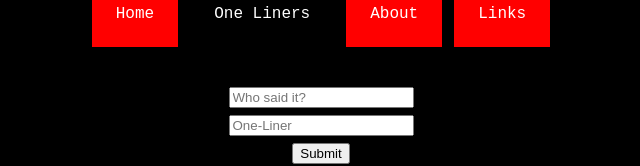
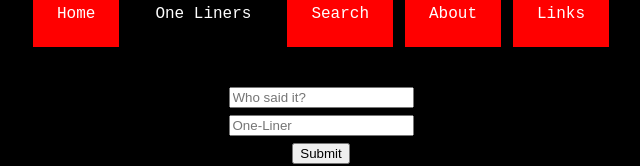
Before and after one commit to Veenie/figpics, a React (Create React App) app in the folder frontend/: page /posts in a window 1280 px wide. Shown: the top 166 px of the page, without its empty margins (319-959 px from the left). Built offline with nearby package versions, Linux system fonts and the light colour scheme; no server answers.

Commit message:
fully implement search

```diff
--- a/frontend/src/App.js
+++ b/frontend/src/App.js
@@ -9,6 +9,7 @@ import Home from './components/Home'
 import About from './components/About'
 import Navbar from './components/NavBar'
 import Links from './components/Links'
+import SearchBar from './components/Search'
 class App extends React.Component {
 
 
@@ -27,6 +28,7 @@ class App extends React.Component {
       <Route exact path="/" component={Home} />
       <Route exact path="/about" component={About} />
       <Route exact path="/posts" component={PostsContainer} />
+      <Route exact path="/search" component={SearchBar} />
       <Route exact path="/links" component={Links} />
     </div>
   );
--- a/frontend/src/components/NavBar.js
+++ b/frontend/src/components/NavBar.js
@@ -33,6 +33,14 @@ class Navbar extends React.Component {
             background: 'black'
           }}
         >One Liners</NavLink>
+                <NavLink
+          to="/search"
+          exact
+          style={link}
+          activeStyle={{
+            background: 'black'
+          }}
+        >Search</NavLink>
         <NavLink
           to="/about"
           exact
--- /dev/null
+++ b/frontend/src/components/Result.js
@@ -0,0 +1,12 @@
+import React from 'react'
+
+
+export default class Result extends React.Component {
+render() {
+    return(<div>
+        {/* {console.log(this.props.result)} */}
+        {this.props.result.map(r => <div><h3>{r}</h3></div>)}
+        </div>
+    )
+}
+}
--- /dev/null
+++ b/frontend/src/components/Search.js
@@ -0,0 +1,49 @@
+import React from 'react'
+import Result from './Result'
+import {connect} from 'react-redux'
+class SearchBar extends React.Component {
+
+// debugger
+    state = {searchterm: ''}
+
+    //local state set to empty string
+
+    doSearch = (e) => { this.setState({searchterm: e.target.value }) }
+
+    //sets the input to searchterm in state
+
+
+
+    // resultsOfSearch = (e) => {
+    //     let data = this.props.posts.map(post => post.text )
+    //     //console.log(data)
+
+    //     return data.filter(post => post.toLowerCase().includes(this.state.searchterm.toLowerCase() ) );
+
+    //     }
+
+
+        //first map to get just the text attribute seperated out
+        //then filter based on search term
+    render(){
+        let data = this.props.posts.map(post => post.text )
+        let result = data.filter(post => post.toLowerCase().includes(this.state.searchterm.toLowerCase() ) );
+        return (
+            <div><br/><br/>
+            <h3>Search Quotes</h3>
+            <input
+            type="text"
+            placeholder="Search"
+            value= {this.state.searchterm}
+            onChange= {this.doSearch}
+        /><br/><br/>
+        {/* { console.log(this.resultsOfSearch()) } */}
+        <Result result={result} />
+        <br/>
+        </div>
+
+        )
+    }
+}
+
+export default connect(state => ({posts: state.posts}))(SearchBar)
--- a/frontend/src/containers/PostsContainer.js
+++ b/frontend/src/containers/PostsContainer.js
@@ -12,6 +12,7 @@ import {fetchPosts} from '../actions/fetchPosts'
 class PostsContainer extends React.Component {
 
     componentDidMount() {
+
         this.props.fetchPosts()
     }
 
@@ -39,18 +40,18 @@ class PostsContainer extends React.Component {
 
 
 
-const mapStateToProps = globalState => {
-    return {
-        posts: globalState.posts
-    }
-}
+// const mapStateToProps = globalState => {
+//     return {
+//         posts: globalState.posts
+//     }
+// }
 
 //in mapStateToProps() we specify exactly which slice of the state we want to provide to our component
 //executed with each change to store's state
 //we want children of this container to access the current state of 'posts' in the global store
 //allows us to set a prop called posts that is equal to the posts in global store, passed to post list in its prop above
 
-export default connect(mapStateToProps, {fetchPosts})(PostsContainer)
+export default connect(state => ({posts: state.posts}), {fetchPosts})(PostsContainer)
 
 //connect() function allows us to specify which data we are listening to (through mapStateToProps), and which component we are providing the data
 //first arg is reserved for mapstatetoprops, allows access to global state as seen above
```
